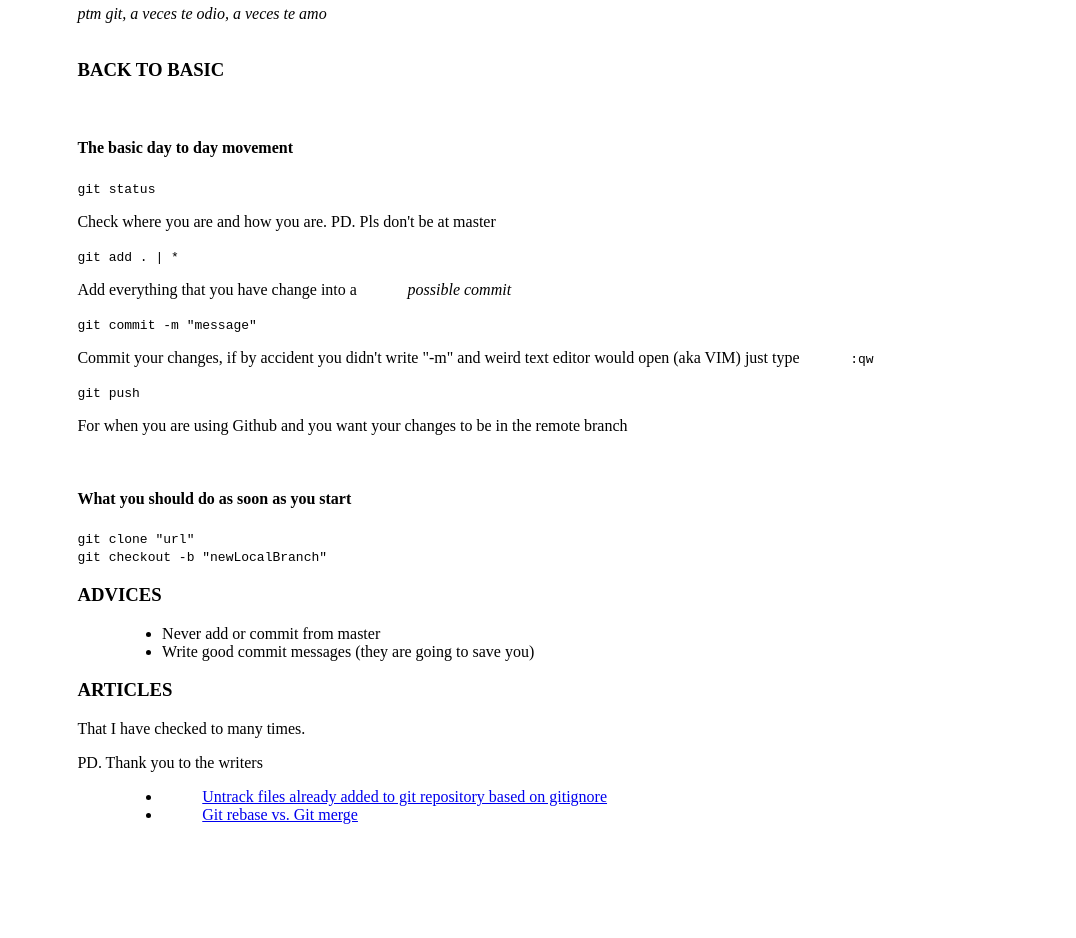
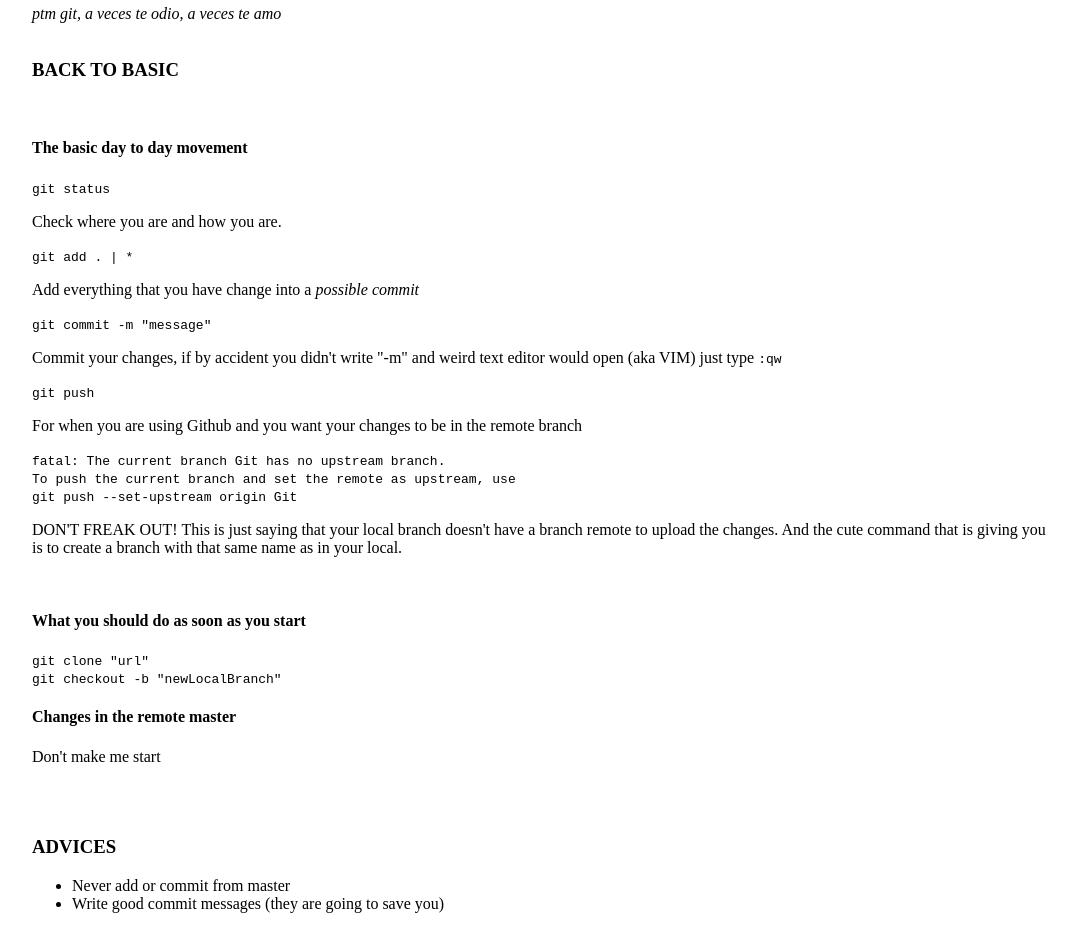
Before and after one commit to marsrmx/CSDiary, a plain HTML site: page git.html in a window 1280 px wide. Shown: the part 160-1098 px from the top of the page, without its empty margins (96-1172 px from the left). Before the commit the page ends 1000 px from the top, so only its background shows below. Drawn offline with Linux system fonts and the light colour scheme.

Commit message:
Format changes

```diff
--- a/git.html
+++ b/git.html
@@ -1,5 +1,6 @@
 <!DOCTYPE html>
 <html lang="en">
+
 <head>
     <meta charset="UTF-8">
     <meta name="viewport" content="width=device-width, initial-scale=1.0">
@@ -7,6 +8,7 @@
     <title>Git</title>
     <link rel="stylesheet" href="style.css">
 </head>
+
 <body>
     <h1>CS Diary</h1>
     <nav>
@@ -15,12 +17,14 @@
     <h2>GIT</h2>
     <i>ptm git, a veces te odio, a veces te amo</i>
     <br>
+
     <br>
     <h3>BACK TO BASIC</h3>
     <br>
+
     <h4>The basic day to day movement</h4>
     <code>git status</code>
-    <p>Check where you are and how you are. PD. Pls don't be at master</p>
+    <p>Check where you are and how you are.</p>
     <code>git add . | *</code>
     <p>Add everything that you have change into a <i>possible commit</i></p>
     <code>git commit -m "message"</code>
@@ -29,25 +33,53 @@
     </p>
     <code>git push</code>
     <p>For when you are using Github and you want your changes to be in the remote branch</p>
+    <code>
+        fatal: The current branch Git has no upstream branch.
+    </code>
     <br>
+    <code>
+        To push the current branch and set the remote as upstream, use
+    </code>
+    <br>
+    <code>
+        git push --set-upstream origin Git
+    </code>
+    <p>DON'T FREAK OUT! This is just saying that your local branch doesn't have a branch remote to upload the changes.
+        And the cute command that is giving you is to create a branch with that same name as in your local.
+    </p>
+    <br>
+
     <h4>What you should do as soon as you start</h4>
     <code>git clone "url"</code>
     <br>
     <code>git checkout -b "newLocalBranch"</code>
+    <br>
 
+    <h4>Changes in the remote master</h4>
+    <p>
+        Don't make me start
+    </p>
+    <br>
 
-
+    <br>
     <h3>ADVICES</h3>
     <ul>
         <li>Never add or commit from master</li>
         <li>Write good commit messages (they are going to save you)</li>
     </ul>
+    <br>
+
+    <br>
     <h3>ARTICLES</h3>
     <p>That I have checked to many times. </p>
     <p>PD. Thank you to the writers</p>
     <ul>
-        <li><a href="http://www.codeblocq.com/2016/01/Untrack-files-already-added-to-git-repository-based-on-gitignore/">Untrack files already added to git repository based on gitignore</a></li>
-        <li><a href="https://medium.com/datadriveninvestor/git-rebase-vs-merge-cc5199edd77c">Git rebase vs. Git merge</a></li>
+        <li><a
+                href="http://www.codeblocq.com/2016/01/Untrack-files-already-added-to-git-repository-based-on-gitignore/">Untrack
+                files already added to git repository based on gitignore</a></li>
+        <li><a href="https://medium.com/datadriveninvestor/git-rebase-vs-merge-cc5199edd77c">Git rebase vs. Git
+                merge</a></li>
     </ul>
 </body>
+
 </html>
--- a/style.css
+++ b/style.css
@@ -1,6 +1,6 @@
-* {
-    margin-left: 5%;
-    margin-right: 5%;
+body {
+    margin-left: 10%;
+    margin-right: 10%;
 }
 
 h1 {
```
Also changed, not shown: index.html (+3 -2 lines), write.html (renamed from writing.html).
